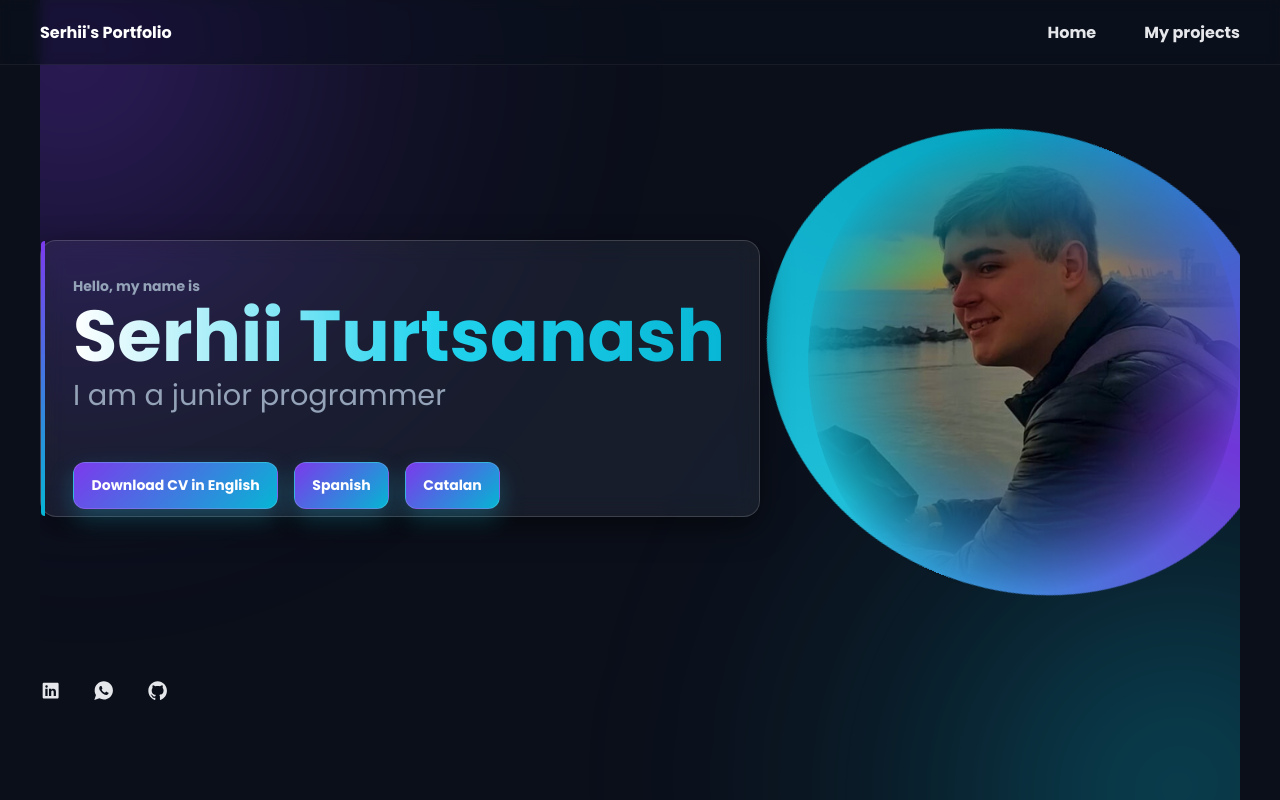
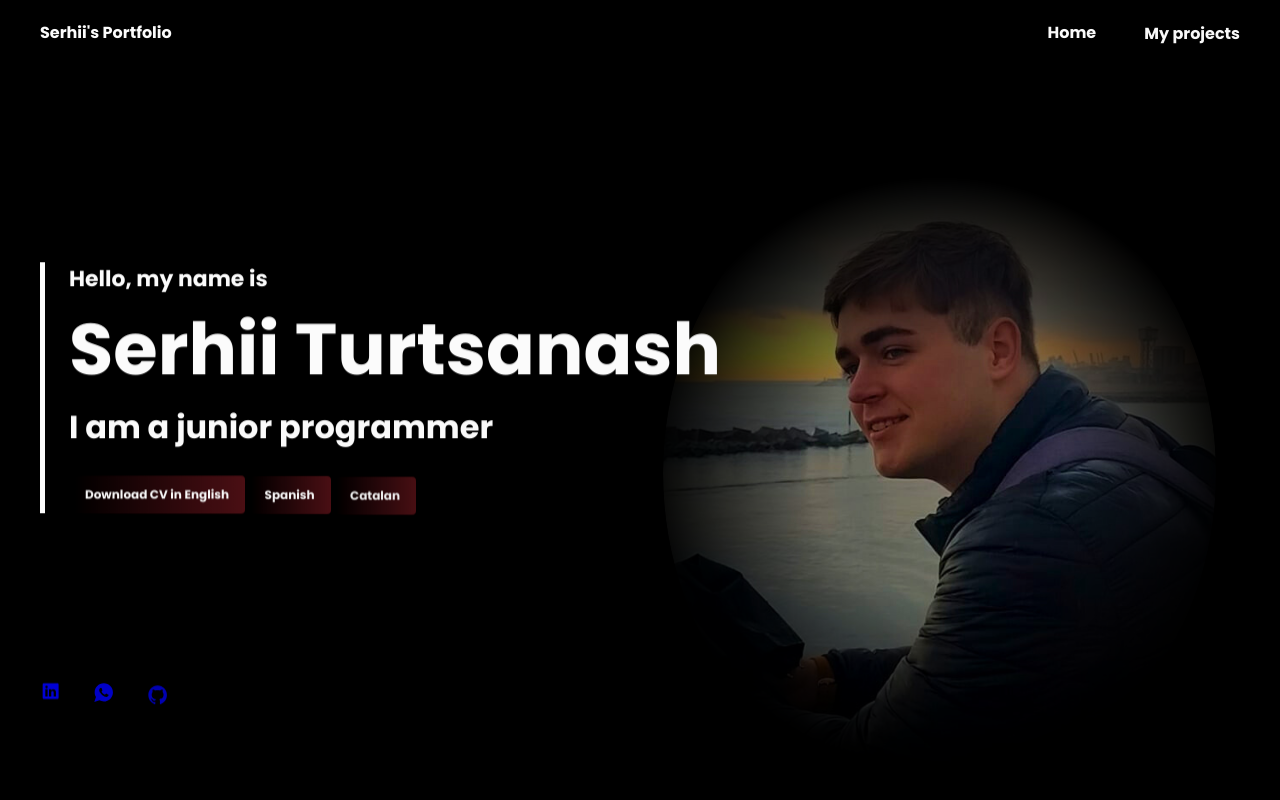
Before and after one commit to SerhiiTurtsanash/PortafolioSerhii, a plain HTML site: page index.html in a window 1280 px wide. Drawn offline with nearby package versions, Linux system fonts and the light colour scheme.

Commit message:
Revert "Improve project aesthetics and responsiveness"

```diff
--- a/assets/css/styles.css
+++ b/assets/css/styles.css
@@ -1,35 +1,28 @@
 @import url("https://fonts.googleapis.com/css2?family=Poppins:wght@400;700&display=swap");
 :root {
-  /* Core palette */
   --first-color: #4E1116;
-  --black-color: #000000;
-  --white-color: #FFFFFF;
+  --black-color: #000;
+  --white-color: #FFF;
+}
 
-  /* New theme colors */
-  --bg-color: #0b0f1a; /* deep navy */
-  --primary-color: #7c3aed; /* violet */
-  --secondary-color: #06b6d4; /* cyan */
-  --accent-color: #22d3ee; /* light cyan */
-  --text-color: #e5e7eb; /* slate-200 */
-  --muted-color: #94a3b8; /* slate-400 */
+:root {
+  --body-font: 'Poppins', sans-serif;
+  --h1-font-size: 2.5rem;
+  --h2-font-size: 1rem;
+  --normal-font-size: 0.93rem;
+  --small-font-size: 0.81rem;
+}
 
-  /* Typography */
-  --body-font: 'Poppins', sans-serif;
-  --h1-font-size: clamp(2.5rem, 5vw + 1rem, 4.5rem);
-  --h2-font-size: clamp(1.1rem, 1.5vw + 0.6rem, 2rem);
-  --normal-font-size: clamp(0.95rem, 1vw + 0.2rem, 1.05rem);
-  --small-font-size: 0.875rem;
+@media screen and (min-width: 768px) {
+  :root {
+    --h1-font-size: 4.5rem;
+    --h2-font-size: 2rem;
+    --normal-font-size: 1rem;
+    --small-font-size: 1.37rem;
+  }
+}
 
-  /* Elevation + glass */
-  --glass-bg: rgba(255, 255, 255, 0.06);
-  --glass-border: rgba(255, 255, 255, 0.16);
-  --shadow-color: rgba(0, 0, 0, 0.5);
-
-  /* Gradients */
-  --accent-gradient: linear-gradient(135deg, var(--primary-color) 0%, var(--secondary-color) 100%);
-  --glow: 0 10px 25px rgba(34, 211, 238, 0.25);
-
-  /* Layers */
+:root {
   --z-back: -10;
   --z-normal: 1;
   --z-tooltip: 10;
@@ -37,24 +30,41 @@
   --z-modal: 1000;
 }
 
-*, ::before, ::after { box-sizing: border-box; }
+*, ::before, ::after {
+  -webkit-box-sizing: border-box;
+          box-sizing: border-box;
+}
 
 body {
   margin: 3rem 0 0 0;
   font-family: var(--body-font);
-  background-color: var(--bg-color);
-  color: var(--text-color);
+  background-color: var(--black-color);
+  color: var(--white-color);
   font-weight: 700;
-  overflow-x: hidden;
-  overflow-y: auto;
-  -webkit-font-smoothing: antialiased;
-  -moz-osx-font-smoothing: grayscale;
+  overflow: hidden;
 }
 
-h1, h2 { margin: 0; }
-ul { margin: 0; padding: 0; list-style: none; }
-a { text-decoration: none; }
-img { max-width: 100%; height: auto; display: block; }
+h1, h2 {
+  margin: 0;
+}
+
+ul {
+  margin: 0;
+  padding: 0;
+  list-style: none;
+}
+
+a {
+  text-decoration: none;
+}
+
+img {
+  max-width: 100%;
+  height: auto;
+  mask-image: radial-gradient(circle, rgba(0,0,0,1) 30%, rgba(0,0,0,0) 100%);
+    -webkit-mask-image: radial-gradient(circle, rgba(0,0,0,1) 30%, rgba(0,0,0,0) 70%);
+  border-radius: 50%;
+}
 
 .bd-grid {
   max-width: 1200px;
@@ -68,16 +78,19 @@ img { max-width: 100%; height: auto; display: block; }
   top: 0;
   left: 0;
   z-index: var(--z-fixed);
-  background-color: rgba(11, 15, 26, 0.6);
-  backdrop-filter: saturate(140%) blur(6px);
-  -webkit-backdrop-filter: saturate(140%) blur(6px);
-  border-bottom: 1px solid rgba(255, 255, 255, 0.06);
+  background-color: var(--black-color);
 }
 
 .nav {
   height: 3rem;
+  display: -webkit-box;
+  display: -ms-flexbox;
   display: flex;
+  -webkit-box-pack: justify;
+      -ms-flex-pack: justify;
           justify-content: space-between;
+  -webkit-box-align: center;
+      -ms-flex-align: center;
           align-items: center;
   font-weight: 700;
 }
@@ -87,153 +100,104 @@ img { max-width: 100%; height: auto; display: block; }
     position: fixed;
     top: -100%;
     left: 0;
-    background-image: linear-gradient(var(--bg-color), rgba(124,58,237,0.25));
+    background-image: -webkit-gradient(linear, left top, left bottom, from(var(--black-color)), to(var(--first-color)));
+    background-image: linear-gradient(var(--black-color), var(--first-color));
     width: 100%;
-    height: 50%;
+    height: 45%;
     padding: 1.5rem;
     border-radius: 0 0 1rem 1rem;
+    -webkit-transition: .5s;
     transition: .5s;
-    border: 1px solid rgba(255,255,255,0.06);
-    backdrop-filter: blur(8px);
   }
 }
 
-.nav__list { text-align: center; }
-.nav__item { margin-bottom: 2rem; }
+.nav__list {
+  text-align: center;
+}
+
+.nav__item {
+  margin-bottom: 2rem;
+}
 
 .nav__link {
+  color: var(--text-color);
+}
+
+.nav__link:hover {
   position: relative;
-  color: var(--text-color);
-  transition: color .3s ease;
 }
-.nav__link:hover { color: var(--white-color); }
-.nav__link::after {
+
+.nav__link:hover::after {
   position: absolute;
   content: '';
   width: 1.5rem;
   height: 0.1875rem;
   left: 0.125rem;
-  bottom: -0.5rem;
-  background: var(--accent-gradient);
-  opacity: 0;
-  transition: opacity .3s ease, transform .3s ease;
-  transform: translateY(4px);
-  border-radius: 999px;
+  top: 2.125rem;
+  background-color: var(--first-color);
 }
-.nav__link:hover::after { opacity: 1; transform: translateY(0); }
 
-.nav__logo { font-size: var(--normal-font-size); color: var(--white-color); }
-.nav__toggle { font-size: 1.5rem; cursor: pointer; color: var(--text-color); }
+.nav__logo {
+  font-size: var(--normal-font-size);
+  color: var(--white-color);
+}
 
-.show { top: 3rem; }
+.nav__toggle {
+  font-size: 1.5rem;
+  cursor: pointer;
+}
+
+.show {
+  top: 3rem;
+}
 
 .l-main {
   height: calc(100vh - 3rem);
-  background-color: transparent;
-  position: relative;
-  overflow: hidden;
-}
-
-/* Animated gradient orbs background */
-.l-main::before,
-.l-main::after {
-  content: '';
-  position: absolute;
-  width: 65vw;
-  height: 65vw;
-  border-radius: 50%;
-  filter: blur(80px);
-  opacity: 0.55;
-  z-index: var(--z-back);
-  pointer-events: none;
-}
-.l-main::before {
-  top: -15vh;
-  left: -10vw;
-  background: radial-gradient(circle at 30% 30%, rgba(124, 58, 237, 0.65), rgba(124, 58, 237, 0.15) 35%, transparent 65%);
-  animation: floatOrbA 18s ease-in-out infinite alternate;
-}
-.l-main::after {
-  right: -10vw;
-  bottom: -25vh;
-  background: radial-gradient(circle at 70% 70%, rgba(6, 182, 212, 0.65), rgba(6, 182, 212, 0.15) 35%, transparent 65%);
-  animation: floatOrbB 22s ease-in-out infinite alternate;
-}
-
-@keyframes floatOrbA {
-  0% { transform: translate(-12%, -8%) scale(1); }
-  100% { transform: translate(-6%, -16%) scale(1.08); }
-}
-@keyframes floatOrbB {
-  0% { transform: translate(8%, 4%) scale(1); }
-  100% { transform: translate(2%, 12%) scale(1.06); }
+  background-color: var(--black-color);
 }
 
 .home {
+  display: -ms-grid;
   display: grid;
+  -ms-grid-columns: 1fr;
       grid-template-columns: 1fr;
+  -ms-grid-rows: max-content max-content;
+      grid-template-rows: -webkit-max-content -webkit-max-content;
       grid-template-rows: max-content max-content;
+  -ms-flex-line-pack: distribute;
       align-content: space-around;
   row-gap: 2.3rem;
   height: 100%;
   font-weight: 700;
-  perspective: 1000px;
-  transform-style: preserve-3d;
 }
 
 .home__information {
-  position: relative;
-  padding: 2rem 1.75rem 2rem 2rem;
-  border-radius: 16px;
-  background: var(--glass-bg);
-  backdrop-filter: blur(12px) saturate(140%);
-  -webkit-backdrop-filter: blur(12px) saturate(140%);
-  border: 1px solid var(--glass-border);
-  box-shadow: 0 10px 30px var(--shadow-color);
+  padding-left: 1.5rem;
+  border-left: 5px solid var(--white-color);
   z-index: var(--z-tooltip);
-  will-change: transform;
-}
-.home__information::before {
-  content: '';
-  position: absolute;
-  left: 0;
-  top: 0;
-  bottom: 0;
-  width: 4px;
-  background: var(--accent-gradient);
-  border-radius: 8px 0 0 8px;
 }
 
-.home__pressent { font-size: var(--small-font-size); color: var(--muted-color); }
+.home__pressent {
+  font-size: var(--small-font-size);
+}
 
 .home__title {
   font-size: var(--h1-font-size);
-  line-height: 1.05;
-  background: linear-gradient(90deg, #ffffff 0%, var(--accent-color) 55%, var(--secondary-color) 100%);
-  -webkit-background-clip: text;
-  background-clip: text;
-  color: transparent;
 }
 
-.home__skill { font-size: var(--h2-font-size); color: var(--muted-color); font-weight: 400; }
+.home__skill {
+  font-size: var(--h2-font-size);
+}
 
 .home__button {
   display: inline-block;
-  margin-top: 1.25rem;
-  font-size: 0.875rem;
+  margin-top: 1.5rem;
+  font-size: .75rem;
   color: var(--white-color);
-  padding: 0.75rem 1.1rem;
-  border-radius: 12px;
-  background: var(--accent-gradient);
-  border: 1px solid rgba(255, 255, 255, 0.15);
-  box-shadow: var(--glow);
-  transition: transform .25s ease, box-shadow .25s ease, filter .25s ease;
-}
-.home__button + .home__button { margin-left: 0.75rem; }
-.home__button:hover {
-  transform: translateY(-2px);
-  box-shadow: 0 16px 40px rgba(124, 58, 237, 0.24);
-  filter: saturate(110%);
+  padding: .625rem 1rem;
+  border-radius: .25rem;
+  background-image: -webkit-gradient(linear, left top, right top, from(var(--black-color)), to(var(--first-color)));
+  background-image: linear-gradient(to right, var(--black-color), var(--first-color));
 }
 
 .home__img {
@@ -242,28 +206,15 @@ img { max-width: 100%; height: auto; display: block; }
   bottom: 0;
   width: 291px;
   z-index: var(--z-normal);
-  will-change: transform;
 }
-.home__img img {
-  border-radius: 50%;
-  mask-image: radial-gradient(circle, rgba(0,0,0,1) 30%, rgba(0,0,0,0) 100%);
-  -webkit-mask-image: radial-gradient(circle, rgba(0,0,0,1) 30%, rgba(0,0,0,0) 70%);
-}
-.home__img::before {
-  content: '';
-  position: absolute;
-  inset: -12px;
-  border-radius: 50%;
-  background: conic-gradient(from 0deg, var(--primary-color), var(--accent-color), var(--secondary-color), var(--primary-color));
-  z-index: -1;
-  filter: blur(0px);
-  animation: spin 16s linear infinite;
-  opacity: 0.9;
-}
-@keyframes spin { to { transform: rotate(360deg); } }
 
 .home__social {
+  display: -webkit-box;
+  display: -ms-flexbox;
   display: flex;
+  -webkit-box-orient: vertical;
+  -webkit-box-direction: normal;
+      -ms-flex-direction: column;
           flex-direction: column;
   padding-bottom: 1rem;
 }
@@ -272,52 +223,71 @@ img { max-width: 100%; height: auto; display: block; }
   margin-bottom: 2rem;
   font-size: 1.33rem;
   cursor: pointer;
-  color: var(--text-color);
-  transition: transform .25s ease, color .25s ease, filter .25s ease;
 }
+
 .home__social-icon:hover {
-  color: var(--accent-color);
-  transform: translateY(-3px) scale(1.05);
+  color: var(--first-color);
 }
 
 @media screen and (min-width: 768px) {
-  body { margin: 0; }
-  .l-main { height: 100vh; }
-  .nav { height: 4rem; }
-  .nav__list { display: flex; padding-top: 0; }
-  .nav__item { margin-left: 3rem; margin-bottom: 0; }
-  .nav__toggle, .nav__close { display: none; }
-  .nav__link { text-transform: initial; }
+  body {
+    margin: 0;
+  }
+  .l-main {
+    height: 100vh;
+  }
+  .nav {
+    height: 4rem;
+  }
+  .nav__list {
+    display: -webkit-box;
+    display: -ms-flexbox;
+    display: flex;
+    padding-top: 0;
+  }
+  .nav__item {
+    margin-left: 3rem;
+    margin-bottom: 0;
+  }
+  .nav__toggle, .nav__close {
+    display: none;
+  }
+  .nav__link {
+    text-transform: initial;
+  }
   .home {
+    -ms-grid-rows: max-content 20px;
+        grid-template-rows: -webkit-max-content 20px;
         grid-template-rows: max-content 20px;
+    -ms-flex-line-pack: center;
         align-content: center;
   }
-  .home__information { margin-top: 2rem; }
-  .home__social { flex-direction: row; padding-top: 8rem; padding-bottom: 0; }
-  .home__social-icon { margin-right: 2rem; margin-bottom: 0; }
-  .home__img { width: 553px; right: 5%; }
+  .home__information {
+    margin-top: 2rem;
   }
-
-/* 2-column hero layout on large screens */
-@media screen and (min-width: 992px) {
-  .home {
-    grid-template-columns: 1.2fr 0.8fr;
-    grid-template-rows: auto;
-    align-items: center;
-    row-gap: 0;
+  .home__social {
+    -webkit-box-orient: horizontal;
+    -webkit-box-direction: normal;
+        -ms-flex-direction: row;
+            flex-direction: row;
+    padding-top: 8rem;
+    padding-bottom: 0;
+  }
+  .home__social-icon {
+    margin-right: 2rem;
+    margin-bottom: 0;
   }
   .home__img {
-    position: relative;
-    right: auto;
-    bottom: auto;
-    margin-left: auto;
-    width: min(28rem, 90%);
+    width: 553px;
+    right: 5%;
   }
-  .home__social { padding-top: 3rem; }
 }
 
 @media screen and (min-width: 1200px) {
-  .bd-grid { margin-left: auto; margin-right: auto; }
+  .bd-grid {
+    margin-left: auto;
+    margin-right: auto;
+  }
 }
 
 .overlay {
@@ -328,14 +298,17 @@ img { max-width: 100%; height: auto; display: block; }
   height: 100%;
   z-index: var(--z-modal);
 }
-.first { background: var(--accent-gradient); }
-.second { background: var(--accent-gradient); left: 33.3%; }
-.third { background: var(--accent-gradient); left: 66.6%; }
 
-/* Reduced motion accessibility */
-@media (prefers-reduced-motion: reduce) {
-  *, *::before, *::after {
-    animation: none !important;
-    transition: none !important;
+.first {
+  background-color: var(--first-color);
 }
+
+.second {
+  background-color: var(--first-color);
+  left: 33.3%;
 }
+
+.third {
+  background-color: var(--first-color);
+  left: 66.6%;
+}
--- a/assets/js/main.js
+++ b/assets/js/main.js
@@ -1,75 +1,27 @@
-const showMenu = (toggleId, navId) => {
-  const toggle = document.getElementById(toggleId);
-  const nav = document.getElementById(navId);
+const showMenu = (toggleId, navId) =>{
+    const toggle = document.getElementById(toggleId),
+    nav = document.getElementById(navId)
 
-  if (toggle && nav) {
-    toggle.addEventListener('click', () => {
-      nav.classList.toggle('show');
-    });
-  }
-};
-
-showMenu('nav-toggle', 'nav-menu');
-
-// Respect prefers-reduced-motion
-const prefersReducedMotion = window.matchMedia && window.matchMedia('(prefers-reduced-motion: reduce)').matches;
-
-if (!prefersReducedMotion && window.gsap) {
-  // Overlay reveal
-  gsap.to('.first', { duration: 1.5, delay: 0.5, top: '-100%', ease: 'expo.inOut' });
-  gsap.to('.second', { duration: 1.5, delay: 0.7, top: '-100%', ease: 'expo.inOut' });
-  gsap.to('.third', { duration: 1.5, delay: 0.9, top: '-100%', ease: 'expo.inOut' });
-
-  // Hero reveals
-  gsap.from('.home__img', { opacity: 0, duration: 2, delay: 2, x: 60, ease: 'expo.out' });
-  gsap.from('.home__information', { opacity: 0, duration: 2.2, delay: 2.1, y: 25, ease: 'expo.out' });
-  gsap.from('.anime-text', { opacity: 0, duration: 2.2, delay: 2.2, y: 25, ease: 'expo.out', stagger: 0.2 });
-  gsap.from('.nav__logo', { opacity: 0, duration: 2, delay: 2.6, y: 20, ease: 'expo.out' });
-  gsap.from('.nav__item', { opacity: 0, duration: 2, delay: 2.6, y: 20, ease: 'expo.out', stagger: 0.15 });
-  gsap.from('.home__social-icon', { opacity: 0, duration: 2, delay: 3, y: 20, ease: 'expo.out', stagger: 0.15 });
+    if(toggle && nav){
+        toggle.addEventListener('click', ()=>{
+            nav.classList.toggle('show')
+        })
+    }
 }
 
-// Subtle parallax tilt effect for hero card and image (desktop only)
-(() => {
-  if (prefersReducedMotion) return;
-  const container = document.querySelector('.l-main');
-  if (!container) return;
+showMenu('nav-toggle','nav-menu')
 
-  const infoEl = document.querySelector('.home__information');
-  const imgEl = document.querySelector('.home__img');
-  if (!infoEl && !imgEl) return;
 
-  let rafId = null;
-  const state = { x: 0, y: 0 };
+gsap.to(".first", 1.5, {delay: .5, top: "-100%", ease: Expo.easeInOut});
+gsap.to(".second", 1.5, {delay: .7, top: "-100%", ease: Expo.easeInOut});
+gsap.to(".third", 1.5, {delay: .9, top: "-100%", ease: Expo.easeInOut});
 
-  function applyTilt() {
-    rafId = null;
-    const maxInfo = 4; // deg
-    const maxImg = 8; // deg
-    if (infoEl) {
-      infoEl.style.transform = `rotateY(${state.x * maxInfo}deg) rotateX(${state.y * -maxInfo}deg) translateZ(0)`;
-    }
-    if (imgEl) {
-      imgEl.style.transform = `rotateY(${state.x * maxImg}deg) rotateX(${state.y * -maxImg}deg) translateZ(0)`;
-    }
-  }
+gsap.from('.home__img', {opacity: 0, duration: 2, delay: 2, x: 60})
 
-  function onMove(e) {
-    const rect = container.getBoundingClientRect();
-    const clientX = e.touches ? e.touches[0].clientX : e.clientX;
-    const clientY = e.touches ? e.touches[0].clientY : e.clientY;
-    const nx = (clientX - rect.left) / rect.width; // 0..1
-    const ny = (clientY - rect.top) / rect.height; // 0..1
-    state.x = (nx - 0.5) * 2; // -1..1
-    state.y = (ny - 0.5) * 2; // -1..1
-    if (!rafId) rafId = requestAnimationFrame(applyTilt);
-  }
+gsap.from('.home__information', {opacity: 0, duration: 3, delay: 2.3, y: 25})
+gsap.from('.anime-text', {opacity: 0, duration: 3, delay: 2.3, y: 25, ease:'expo.out', stagger: .3})
 
-  function resetTilt() {
-    if (infoEl) infoEl.style.transform = '';
-    if (imgEl) imgEl.style.transform = '';
-  }
+gsap.from('.nav__logo', {opacity:0, duration: 3, delay: 3.2, y: 25, ease:'expo.out'});
+gsap.from('.nav__item', {opacity: 0, duration: 3, delay: 3.2, y: 25, ease:'expo.out', stagger: .2})
 
-  container.addEventListener('mousemove', onMove, { passive: true });
-  container.addEventListener('mouseleave', resetTilt, { passive: true });
-})();
+gsap.from('.home__social-icon', {opacity: 0, duration: 3, delay: 4, y: 25, ease:'expo.out', stagger: .2})
```
Lines whose indentation alone changed are shown as unchanged.
